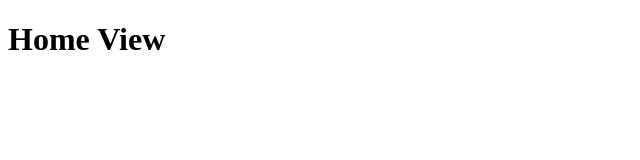
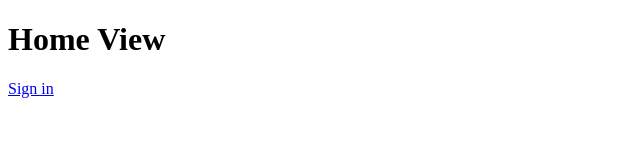
Before and after one commit to G2-IT/react-webpack-boilerplate, a React app: page / in a window 1280 px wide. Shown: the top 160 px of the page, without its empty margins (0-640 px from the left). Built offline with nearby package versions, Linux system fonts and the light colour scheme.

Commit message:
chore: configure typescript path mapping. add path resolver for webpack and jest
#13

```diff
--- a/jest.config.js
+++ b/jest.config.js
@@ -6,4 +6,7 @@ module.exports = {
 	preset: 'ts-jest',
 	testEnvironment: 'jsdom',
 	setupFilesAfterEnv: ['<rootDir>/jest-setup.ts'],
+	moduleNameMapper: {
+		'^@react-webpack-boilerplate/(.*)$': '<rootDir>/src/$1',
+	},
 };
--- a/src/App.tsx
+++ b/src/App.tsx
@@ -1,6 +1,5 @@
+import RouterConfig from '@react-webpack-boilerplate/infrastructure/navigation';
 import React from 'react';
-
-import RouterConfig from './infrastructure/navigation';
 
 const App = () => {
 	return <RouterConfig />;
--- a/src/infrastructure/navigation/router-config.tsx
+++ b/src/infrastructure/navigation/router-config.tsx
@@ -1,9 +1,9 @@
+import SignInScreen from '@react-webpack-boilerplate/modules/authentication/screens/sign-in';
+import HomeScreen from '@react-webpack-boilerplate/modules/home/screens/home';
 import React from 'react';
 import { Routes, Route } from 'react-router-dom';
 
 import { ROUTER_PATHS } from '.';
-import SignInScreen from '../../modules/authentication/screens/sign-in';
-import HomeScreen from '../../modules/home/screens/home';
 import NotFoundScreen from './not-found';
 
 export const RouterConfig = () => {
--- a/src/modules/home/screens/home/home.view.tsx
+++ b/src/modules/home/screens/home/home.view.tsx
@@ -1,5 +1,14 @@
+import { ROUTER_PATHS } from '@react-webpack-boilerplate/infrastructure/navigation';
 import React from 'react';
+import { Link } from 'react-router-dom';
 
 export const HomeView = () => {
-	return <h1>Home View</h1>;
+	return (
+		<div>
+			<h1>Home View</h1>
+			<nav>
+				<Link to={ROUTER_PATHS.SIGN_IN}>Sign in</Link>
+			</nav>
+		</div>
+	);
 };
--- a/tsconfig.json
+++ b/tsconfig.json
@@ -13,7 +13,11 @@
 		"resolveJsonModule": true,
 		"isolatedModules": true,
 		"noEmit": true,
-		"jsx": "react"
+		"jsx": "react",
+		"baseUrl": ".",
+		"paths": {
+			"@react-webpack-boilerplate/*": ["./src/*"],
+		}
 	},
 	"exclude": ["node_modules", "build", "dist"],
 	"include": ["src"]
--- a/webpack.config.ts
+++ b/webpack.config.ts
@@ -56,6 +56,9 @@ const config = (env: { ENVIRONMENT: string }): Configuration => {
 		},
 		resolve: {
 			extensions: ['.tsx', '.ts', '.js'],
+			alias: {
+				'@react-webpack-boilerplate': path.resolve(__dirname, 'src/'),
+			},
 		},
 		plugins: [
 			new HtmlWebpackPlugin({
```
Also changed, not shown: 1 other file (tests, documents, lock files or other folders).
